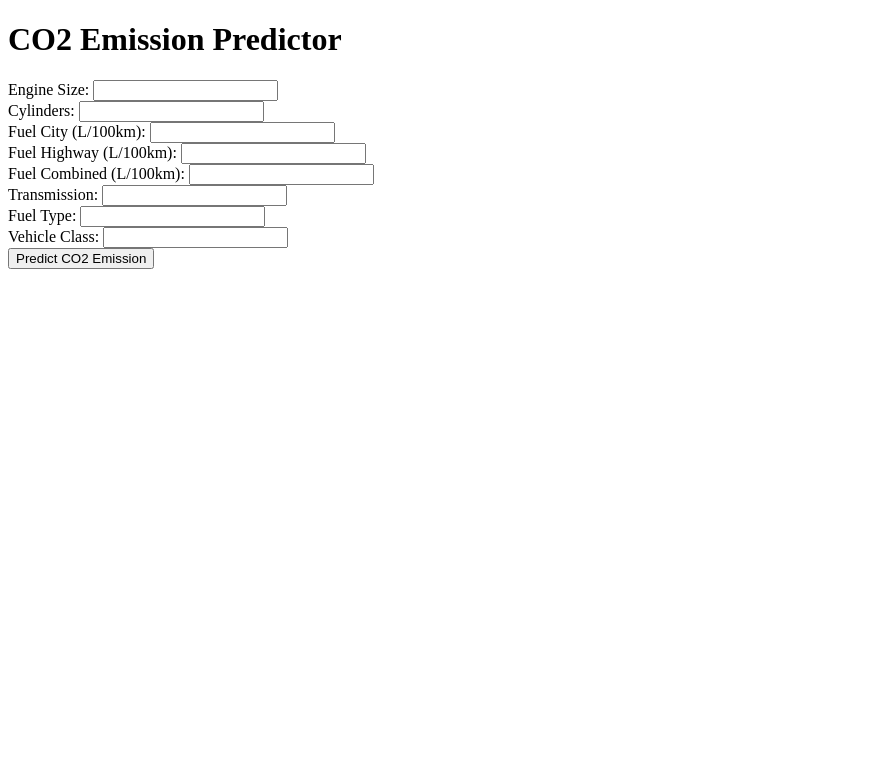
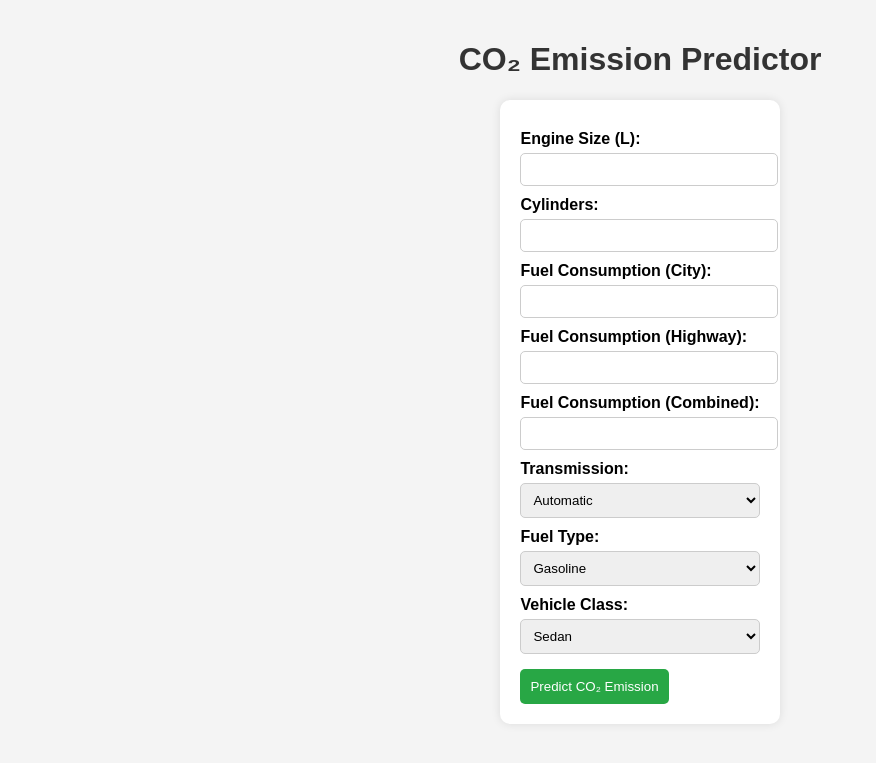
Before and after one commit to BarigelaSaiCharan/CO_2, a Flask app: page / in a window 1280 px wide. Shown: the top 763 px of the page, without its empty margins (0-876 px from the left). Run offline with Flask 3, Linux system fonts and the light colour scheme; parts of the project's set-up code (start-up, migrations or seed data) failed here and were passed over.

Commit message:
Update home.html

```diff
--- a/templates/home.html
+++ b/templates/home.html
@@ -3,36 +3,134 @@
 <head>
     <meta charset="UTF-8">
     <meta name="viewport" content="width=device-width, initial-scale=1.0">
-    <title>CO2 Emission Predictor</title>
+    <title>CO₂ Emission Predictor</title>
+    <style>
+        body {
+            font-family: Arial, sans-serif;
+            background-color: #f4f4f4;
+            text-align: center;
+            margin: 0;
+            padding: 20px;
+        }
+        h1 {
+            color: #333;
+        }
+        form {
+            background: #fff;
+            padding: 20px;
+            border-radius: 10px;
+            box-shadow: 0 0 10px rgba(0, 0, 0, 0.1);
+            display: inline-block;
+            text-align: left;
+        }
+        label {
+            font-weight: bold;
+            margin-top: 10px;
+            display: block;
+        }
+        input, select {
+            width: 100%;
+            padding: 8px;
+            margin-top: 5px;
+            border-radius: 5px;
+            border: 1px solid #ccc;
+        }
+        button {
+            background-color: #28a745;
+            color: white;
+            padding: 10px;
+            border: none;
+            border-radius: 5px;
+            cursor: pointer;
+            margin-top: 15px;
+        }
+        button:hover {
+            background-color: #218838;
+        }
+        #result {
+            margin-top: 20px;
+            font-size: 18px;
+            color: #333;
+            font-weight: bold;
+        }
+    </style>
 </head>
 <body>
-    <h1>CO2 Emission Predictor</h1>
-    <form action="/predict" method="post">
-        <label>Engine Size:</label>
-        <input type="number" step="0.1" name="engine_size" required><br>
 
-        <label>Cylinders:</label>
-        <input type="number" name="cylinders" required><br>
+    <h1>CO₂ Emission Predictor</h1>
 
-        <label>Fuel City (L/100km):</label>
-        <input type="number" step="0.1" name="fuel_city" required><br>
+    <form id="prediction-form">
+        <label for="engine_size">Engine Size (L):</label>
+        <input type="number" step="0.1" id="engine_size" name="engine_size" required>
 
-        <label>Fuel Highway (L/100km):</label>
-        <input type="number" step="0.1" name="fuel_hwy" required><br>
+        <label for="cylinders">Cylinders:</label>
+        <input type="number" id="cylinders" name="cylinders" required>
 
-        <label>Fuel Combined (L/100km):</label>
-        <input type="number" step="0.1" name="fuel_comb" required><br>
+        <label for="fuel_city">Fuel Consumption (City):</label>
+        <input type="number" step="0.1" id="fuel_city" name="fuel_city" required>
 
-        <label>Transmission:</label>
-        <input type="text" name="transmission" required><br>
+        <label for="fuel_hwy">Fuel Consumption (Highway):</label>
+        <input type="number" step="0.1" id="fuel_hwy" name="fuel_hwy" required>
 
-        <label>Fuel Type:</label>
-        <input type="text" name="fuel_type" required><br>
+        <label for="fuel_comb">Fuel Consumption (Combined):</label>
+        <input type="number" step="0.1" id="fuel_comb" name="fuel_comb" required>
 
-        <label>Vehicle Class:</label>
-        <input type="text" name="vehicle_class" required><br>
+        <label for="transmission">Transmission:</label>
+        <select id="transmission" name="transmission" required>
+            <option value="Automatic">Automatic</option>
+            <option value="Manual">Manual</option>
+            <option value="CVT">CVT</option>
+        </select>
 
-        <button type="submit">Predict CO2 Emission</button>
+        <label for="fuel_type">Fuel Type:</label>
+        <select id="fuel_type" name="fuel_type" required>
+            <option value="Gasoline">Gasoline</option>
+            <option value="Diesel">Diesel</option>
+            <option value="Electric">Electric</option>
+        </select>
+
+        <label for="vehicle_class">Vehicle Class:</label>
+        <select id="vehicle_class" name="vehicle_class" required>
+            <option value="Sedan">Sedan</option>
+            <option value="SUV">SUV</option>
+            <option value="Truck">Truck</option>
+        </select>
+
+        <button type="submit">Predict CO₂ Emission</button>
     </form>
+
+    <div id="result"></div>
+
+    <script>
+        document.getElementById("prediction-form").addEventListener("submit", function(event) {
+            event.preventDefault();
+
+            let formData = new FormData(this);
+            let jsonData = {};
+
+            formData.forEach((value, key) => {
+                jsonData[key] = value;
+            });
+
+            fetch("/predict", {
+                method: "POST",
+                body: new URLSearchParams(jsonData),
+                headers: {
+                    "Content-Type": "application/x-www-form-urlencoded"
+                }
+            })
+            .then(response => response.json())
+            .then(data => {
+                if (data.error) {
+                    document.getElementById("result").innerHTML = "Error: " + data.error;
+                } else {
+                    document.getElementById("result").innerHTML =
+                        "Predicted CO₂ Emission: " + data.predicted_CO2_emission + " g/km";
+                }
+            })
+            .catch(error => console.error("Error:", error));
+        });
+    </script>
+
 </body>
 </html>
```
